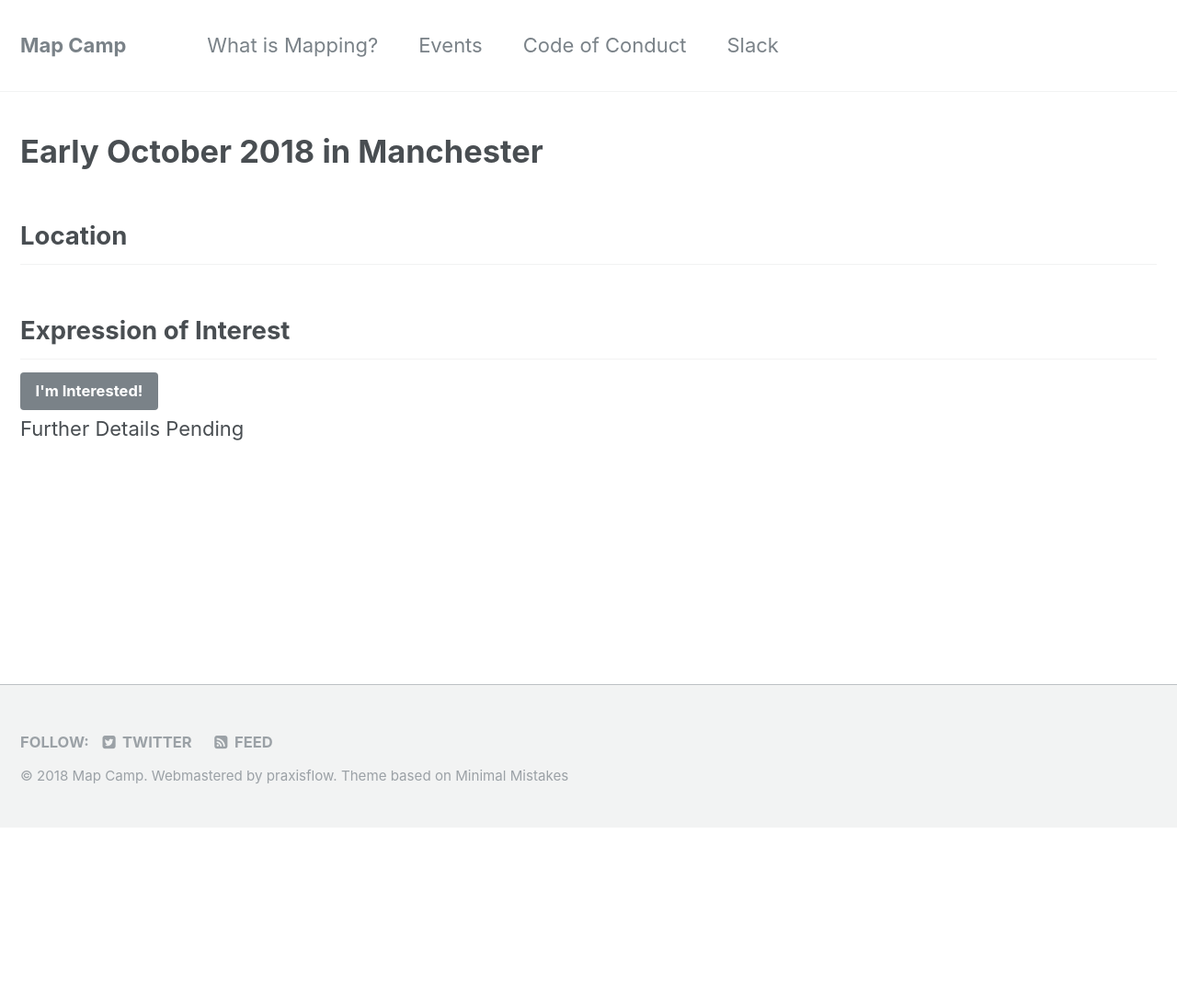
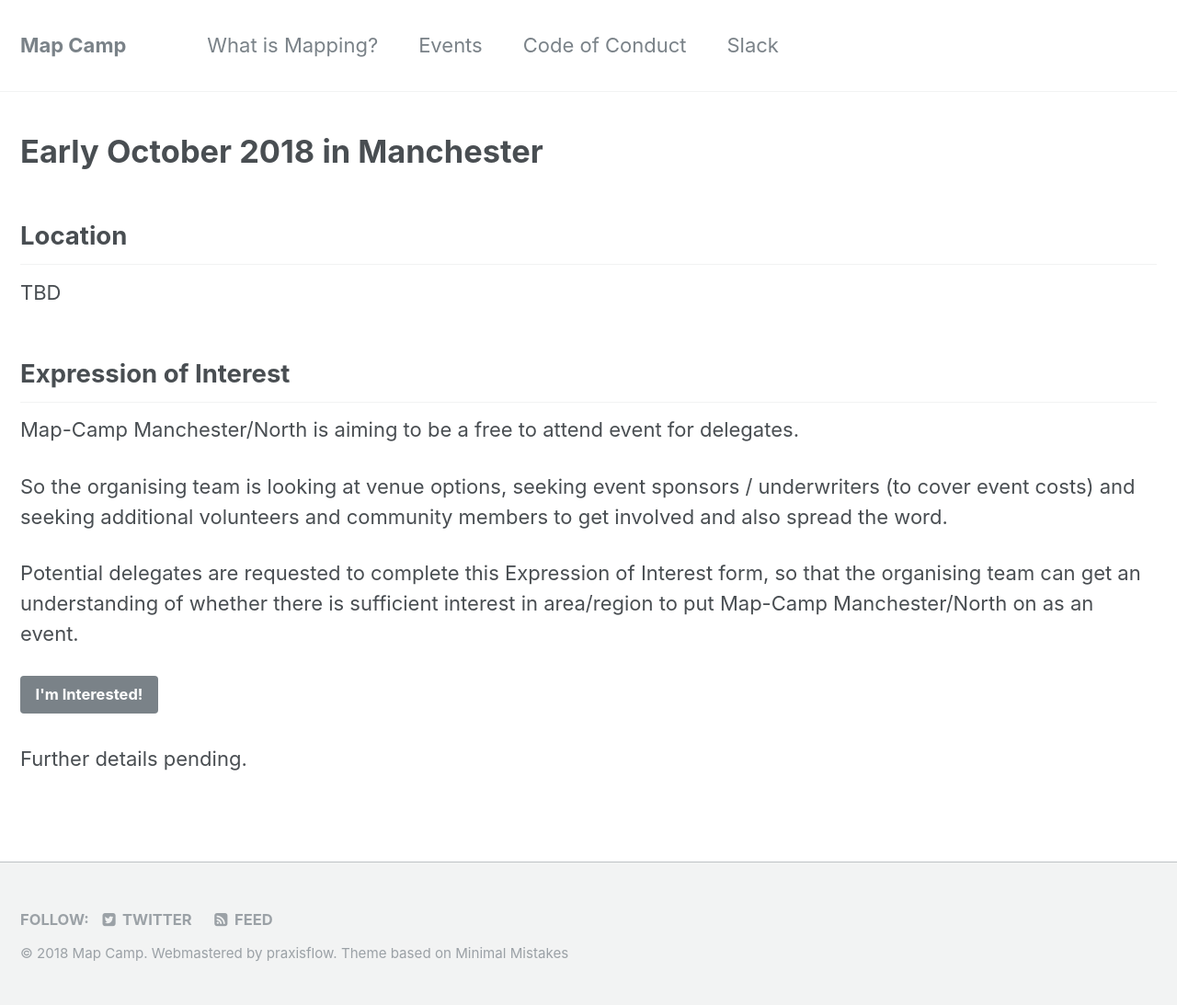
Before and after one commit to mapcampcommittee/mapcampcommittee.github.io, a Jekyll site: the page built from _pages/2018-10-02_Manchester.html, in a window 1280 px wide. Shown: the whole page at 92% size. Built offline with Jekyll 4.4.1, drawn with Linux system fonts in a browser that asks for light colours; before the commit the page ends 900 px from its top, so only the background shows below that.

Commit message:
Additional background.

```diff
--- a/_pages/2018-10-02_Manchester.html
+++ b/_pages/2018-10-02_Manchester.html
@@ -6,6 +6,8 @@ classes:
 ---
 <h1>Early October 2018 in Manchester</h1>
 <h2>Location</h2>
+<p>TBD</p>
+
   <!-- <iframe
    width="600"
    height="450"
@@ -14,6 +16,13 @@ classes:
  </iframe>  -->
 
 <h2>Expression of Interest</h2>
-<a target="_blank" href="https://www.eventbrite.co.uk/e/map-camp-manchesternorth-expression-of-interest-registration-42426294188" class="btn">I'm Interested!</a>
+<p>
+Map-Camp Manchester/North is aiming to be a free to attend event for delegates.</p>
 
-<p>Further Details Pending</p>
+<p>So the organising team is looking at venue options, seeking event sponsors / underwriters (to cover event costs) and seeking additional volunteers and community members to get involved and also spread the word.</p>
+
+<p>Potential delegates are requested to complete this Expression of Interest form, so that the organising team can get an understanding of whether there is sufficient interest in area/region to put Map-Camp Manchester/North on as an event.</p>
+
+<p><a target="_blank" href="https://www.eventbrite.co.uk/e/map-camp-manchesternorth-expression-of-interest-registration-42426294188" class="btn">I'm Interested!</a></p>
+
+<p>Further details pending.</p>
```
